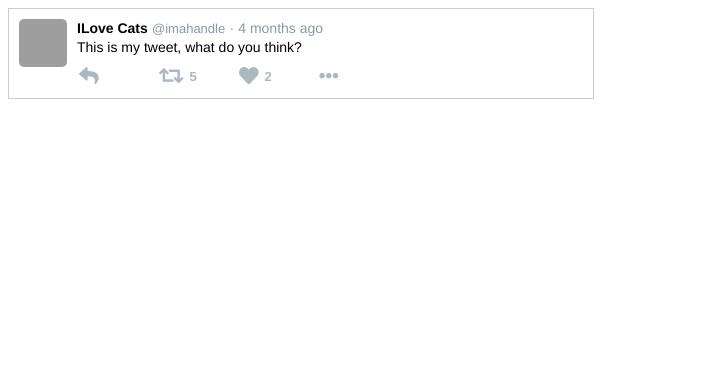
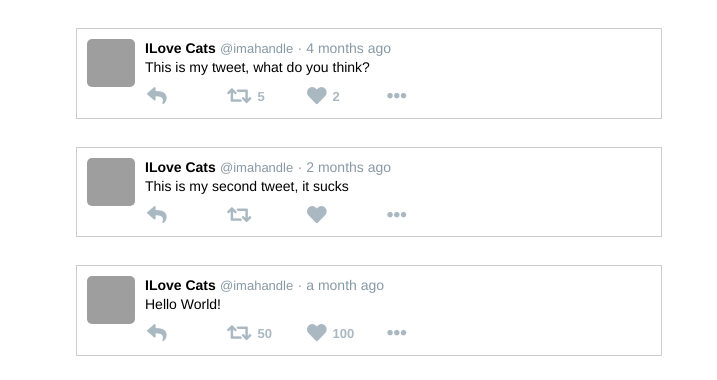
Before and after one commit to catrionameriel/pure_react, a React app in the folder proptypes-tweet/: page / in a window 1280 px wide. Shown: the whole page, without its empty margins (0-717 px from the left). Built offline with nearby package versions, Linux system fonts and the light colour scheme; grey boxes are pictures that could not be loaded.

Commit message:
Update tweets exercise to show multiple

```diff
--- a/proptypes-tweet/src/index.css
+++ b/proptypes-tweet/src/index.css
@@ -7,6 +7,7 @@
   font-family: "Helvetica", arial, sans-serif;
   font-size: 14px;
   line-height: 18px;
+  margin: 2em;
 }
 
 .avatar {
--- a/proptypes-tweet/src/index.js
+++ b/proptypes-tweet/src/index.js
@@ -4,7 +4,8 @@ import moment from 'moment';
 import PropTypes from 'prop-types';
 import './index.css';
 
-const testTweet = {
+const testTweets = [
+  {
     message: 'This is my tweet, what do you think?',
     gravatar: "xyz",
     author: {
@@ -14,11 +15,45 @@ const testTweet = {
     likes: 2,
     retweets: 5,
     timestamp: "2019-07-20 21:25:37"
+  },
+  {
+    message: 'This is my second tweet, it sucks',
+    gravatar: "xyz",
+    author: {
+      handle: 'imahandle',
+      name: 'ILove Cats'
+    },
+    likes: 0,
+    retweets: 0,
+    timestamp: "2019-09-20 05:10:10"
+  },
+  {
+    message: 'Hello World!',
+    gravatar: "xyz",
+    author: {
+      handle: 'imahandle',
+      name: 'ILove Cats'
+    },
+    likes: 100,
+    retweets: 50,
+    timestamp: "2019-10-30 20:08:12"
   }
+]
+
+function TweetList({ tweets }) {
+  return (
+    <ul>
+      {tweets.map((tweet) => {
+        return <Tweet tweet={tweet} />
+      })}
+    </ul>
+  )
+}
+
 
 function Tweet({ tweet }) {
   return (
-    <div className="tweet">
+    <li className="tweet">
       <Avatar hash={tweet.gravatar}/>
       <div className="content">
         <NameWithHandle author={tweet.author} /><Time time={tweet.timestamp} />
@@ -30,7 +65,7 @@ function Tweet({ tweet }) {
           <MoreOptionsButton />
         </div>
       </div>
-    </div>
+    </li>
   )
 }
 
@@ -153,6 +188,6 @@ const getCount = (count) => {
 };
 
 ReactDOM.render(
-  <Tweet tweet={testTweet} />,
+  <TweetList tweets={testTweets} />,
   document.querySelector('#root')
 )
```
Lines whose indentation alone changed are shown as unchanged.
